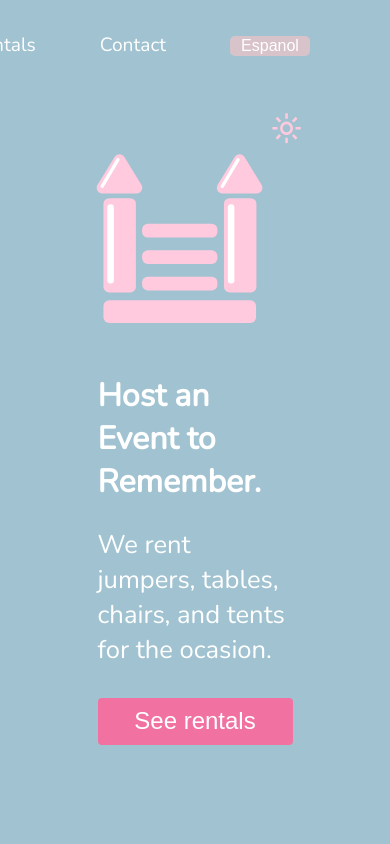
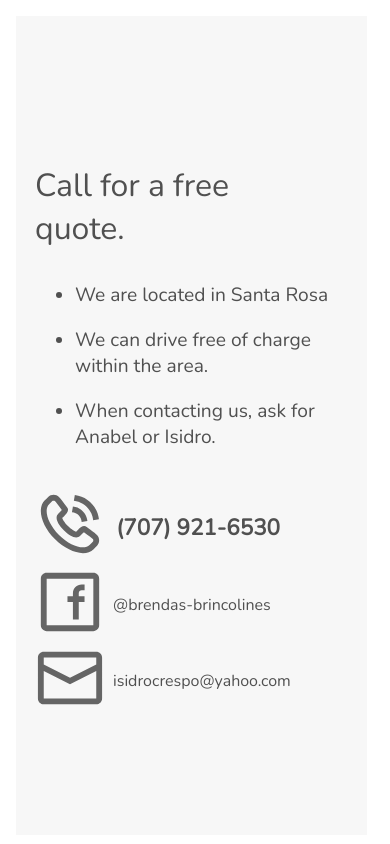
Before and after one commit to alopez96/brendas-react, a React (Create React App) app: page / in a window 390 px wide. Shown: the top 844 px of the page. Built offline with nearby package versions, Linux system fonts and the light colour scheme.

Commit message:
contact responsive

```diff
--- a/src/App.js
+++ b/src/App.js
@@ -48,13 +48,13 @@ function App() {
 
   return (
     <div className='app'>
-      <Nav goToRef={goToRef} homeRef={homeRef}
+      {/* <Nav goToRef={goToRef} homeRef={homeRef}
           aboutRef={aboutRef} contactRef={contactRef} />
       <div ref={homeRef}> <Hero isMobile={isMobile}/> </div>
       <div ref={aboutRef}>
         <AboutJump isMobile={isMobile}/>
         <AboutRentals isMobile={isMobile}/>
-      </div>
+      </div> */}
       <div ref={contactRef}> <Contact isMobile={isMobile}/> </div>
     </div>
   );
--- a/src/components/contact/Contact.js
+++ b/src/components/contact/Contact.js
@@ -6,10 +6,13 @@ import mail from './icons/mail.svg';
 import Icon from './Icon';
 
 
-function Contact () {
+function Contact ({isMobile}) {
 
     const message = 'Call for a free quote.';
     const subhead = 'We are located in Santa Rosa, CA and can deliver free of charge within the area. Ask for Anabel or Isidro.';
+    const text1 = 'We are located in Santa Rosa';
+    const text2 = 'We can drive free of charge within the area.';
+    const text3 = 'When contacting us, ask for Anabel or Isidro.';
 
     const callData = {
         image: calling,
@@ -35,6 +38,7 @@ function Contact () {
         cta: 'secondary'
     }
 
+    if(!isMobile){
         return(
             <div className='main'>
                 <div className='content'>
@@ -49,5 +53,25 @@ function Contact () {
             </div>
         )
     }
+    else{
+        return(
+            <div className='mmain'>
+                <div className='mcontent'>
+                    <p className='mhead'>{message}</p>
+                        <ul className='msubhead'>
+                            <li style={{marginBottom:'1em'}}>{text1}</li>
+                            <li style={{marginBottom:'1em'}}>{text2}</li>
+                            <li style={{marginBottom:'2em'}}>{text3}</li>
+                        </ul>
+                    <div>
+                        <Icon data={callData}/>
+                        <Icon data={faceData}/>
+                        <Icon data={mailData}/>
+                    </div>
+                </div>
+            </div>
+        )
+    }
+}
 
 export default Contact;
```
Lines whose indentation alone changed are shown as unchanged.
